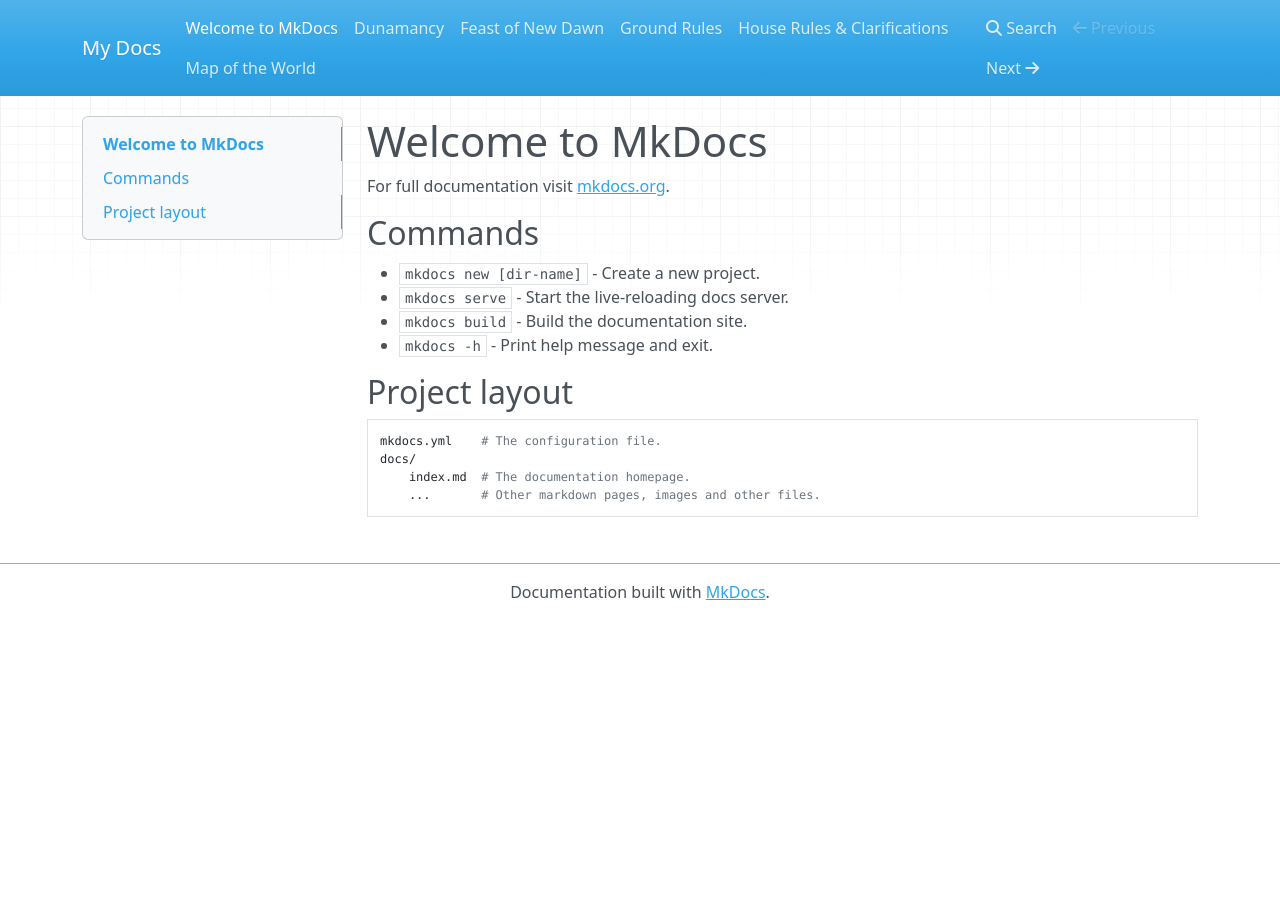
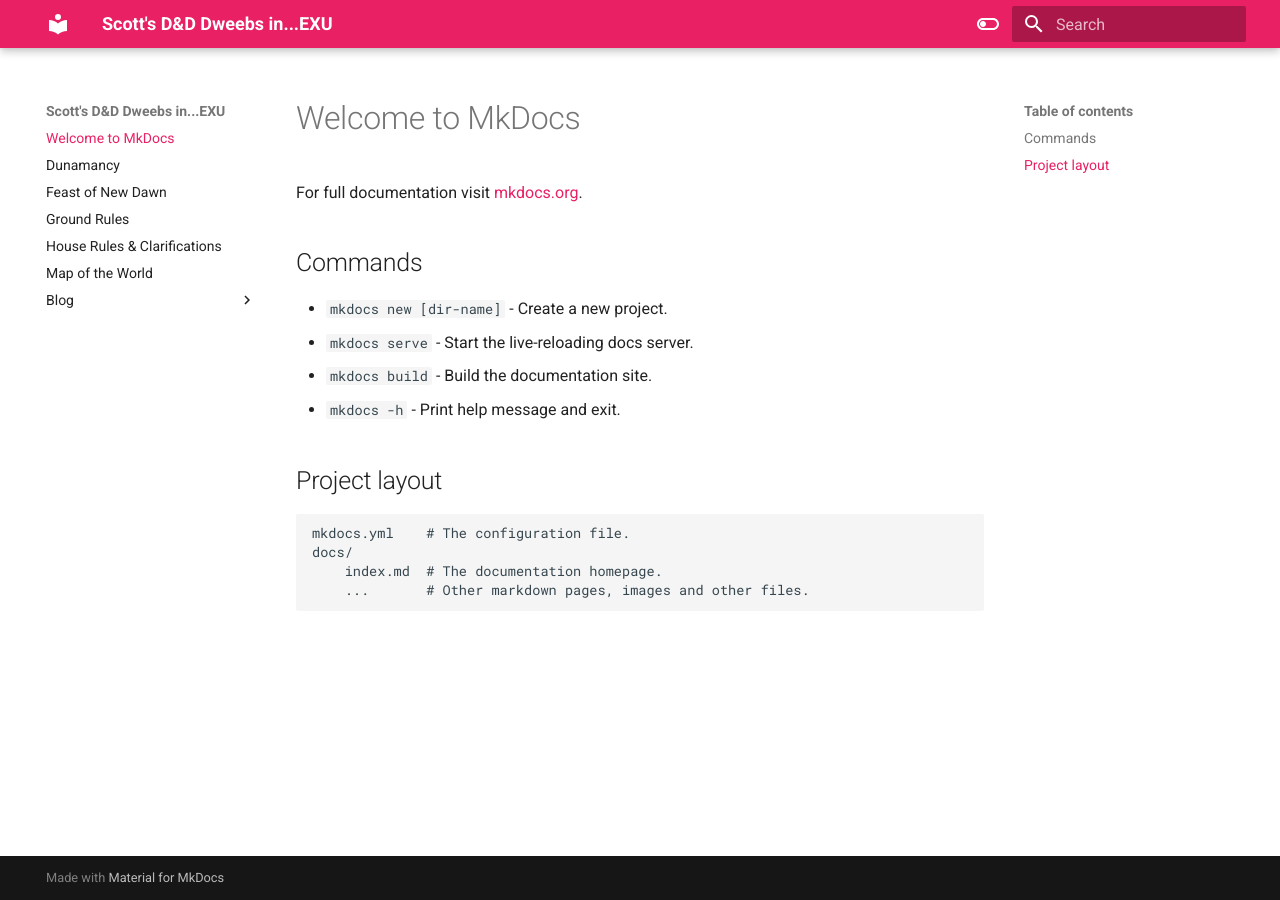
Before and after one commit to NorthernScott/exu-campaign, an MkDocs documentation site: the page built from docs/index.md, in a window 1280 px wide. Built offline with MkDocs 1.6.1 and Material for MkDocs 9.7.7, drawn with Linux system fonts in a browser that asks for light colours; nearby versions of some CDN libraries.

Commit message:
Updated yml

```diff
--- a/mkdocs.yml
+++ b/mkdocs.yml
@@ -1 +1,67 @@
-site_name: My Docs
+site_name: Scott's D&D Dweebs in...EXU
+
+theme:
+    name: 'material'
+    palette:
+
+    # Light mode
+    - media: "(prefers-color-scheme: light)"
+      scheme: default
+      primary: pink
+      accent: indigo
+      toggle:
+        icon: material/toggle-switch-off-outline
+        name: Switch to dark mode
+
+    # Dark mode
+    - media: "(prefers-color-scheme: dark)"
+      scheme: slate
+      primary: pink
+      accent: blue
+      toggle:
+        icon: material/toggle-switch
+        name: Switch to light mode
+
+# Extensions
+markdown_extensions:
+  - footnotes
+  # - attr_list
+  - pymdownx.arithmatex:
+      generic: true
+  # - pymdownx.superfences
+  # - pymdownx.details
+  # - pymdownx.magiclink
+  - pymdownx.tasklist:
+      custom_checkbox: true
+  - def_list
+  - pymdownx.critic
+  - pymdownx.caret
+  - pymdownx.keys
+  - pymdownx.mark
+  - pymdownx.tilde
+  - pymdownx.superfences:
+      custom_fences:
+        - name: mermaid
+          class: mermaid
+          format: !!python/name:pymdownx.superfences.fence_code_format
+
+  - toc:
+      permalink: true
+
+plugins:
+  - search
+  - roamlinks
+  - blog
+  - rss:
+      match_path: blog/posts/.*
+      date_from_meta:
+        as_creation: date
+      categories:
+        - categories
+        - tags
+
+extra_javascript:
+  - javascripts/mathjax.js
+  - https://polyfill.io/v3/polyfill.min.js?features=es6
+  - https://cdn.jsdelivr.net/npm/mathjax@3/es5/tex-mml-chtml.js
+  - https://unpkg.com/mermaid/dist/mermaid.min.js
```
